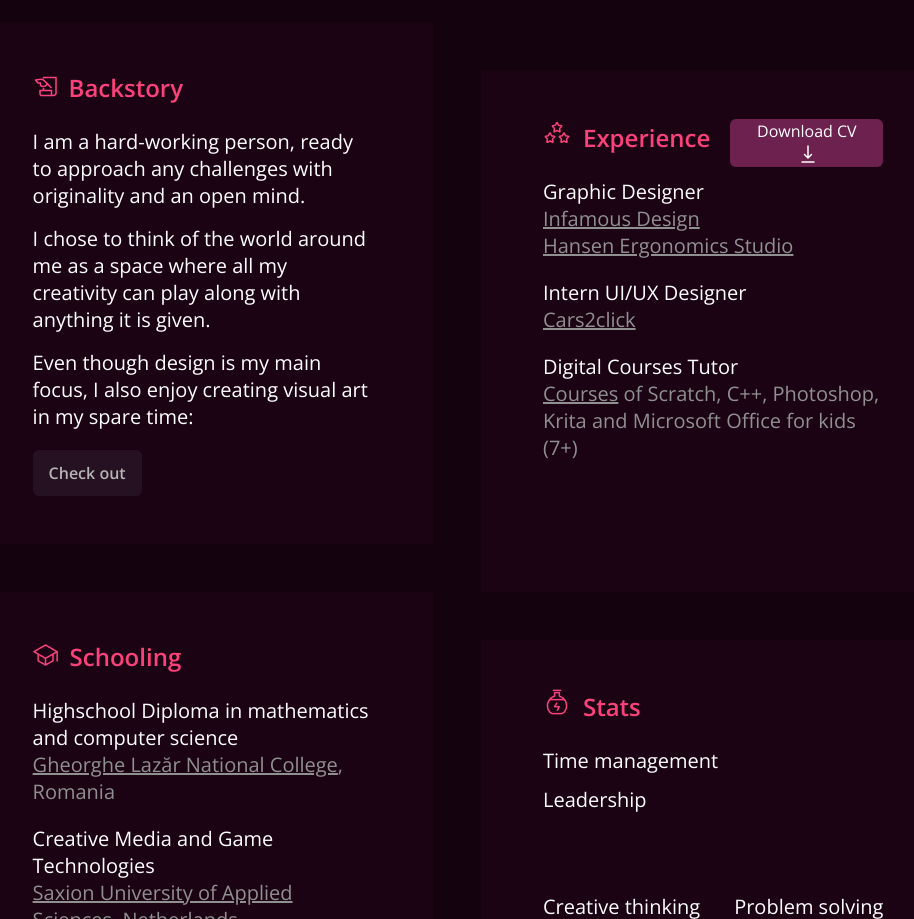
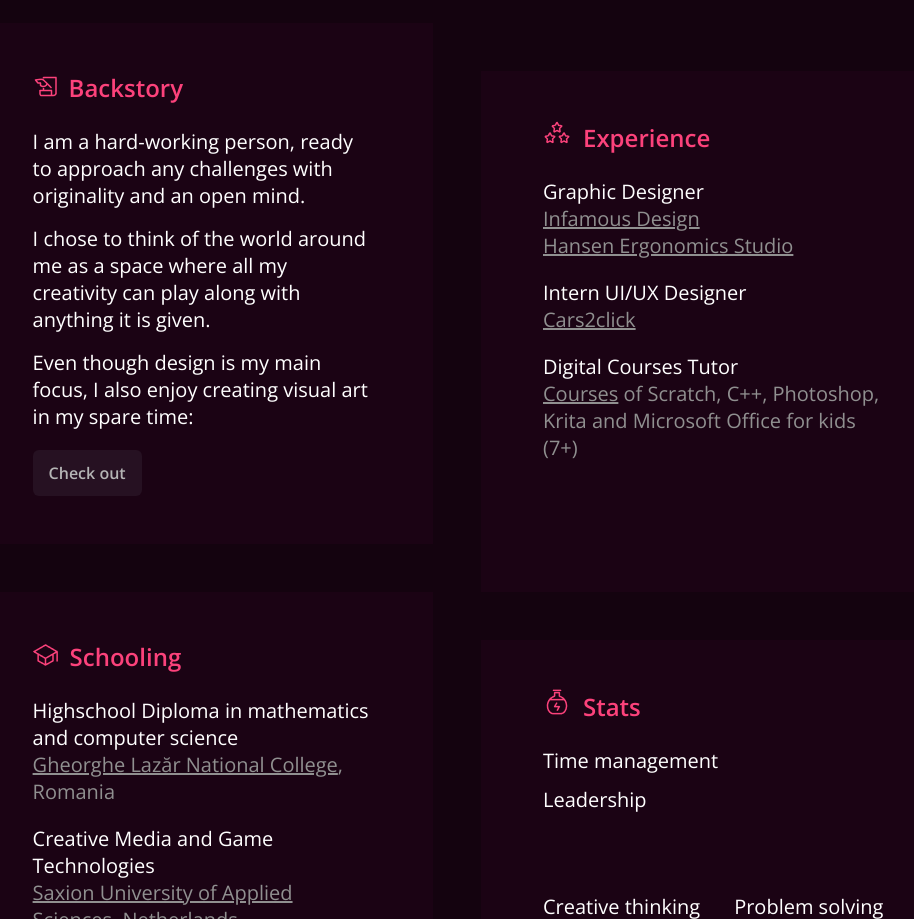
Before and after one commit to Caraneya/IoanaStan, a plain HTML site: page about.html in a window 1280 px wide. Shown: the part 825-1744 px from the top of the page, without its empty margins (183-1097 px from the left). Drawn offline with nearby package versions, Linux system fonts and the light colour scheme.

Commit message:
Update about.html

```diff
--- a/about.html
+++ b/about.html
@@ -53,10 +53,10 @@
                     <img src="imgs/expIcon.png" alt="expIcon">
                     <figcaption>Experience</figcaption>
                 </figure>
-                <button id="CV" class="defCV">
+                <!-- <button id="CV" class="defCV">
                     Download CV
                     <svg width="24px" height="24px" stroke-width="1.5" viewBox="0 0 24 24" fill="none" xmlns="http://www.w3.org/2000/svg" color="#ffffff"><path d="M6 20h12M12 4v12m0 0l3.5-3.5M12 16l-3.5-3.5" stroke="#ffffff" stroke-width="1.5" stroke-linecap="round" stroke-linejoin="round"></path></svg>
-                </button>
+                </button> -->
             </div>
             <h3>Graphic Designer</h3>
             <a href="https://www.instagram.com/infamous.design/?hl=en" target="blank"><p>Infamous Design</p></a>
```
